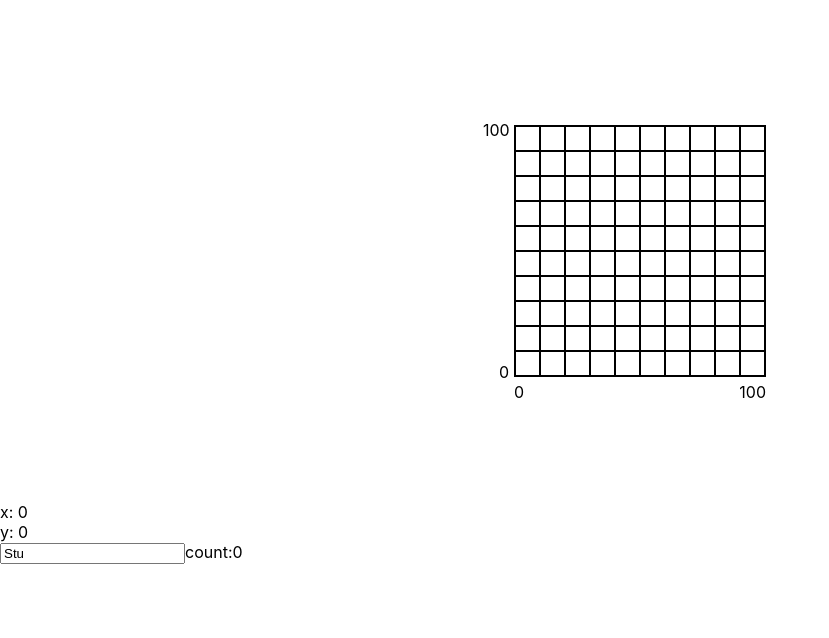
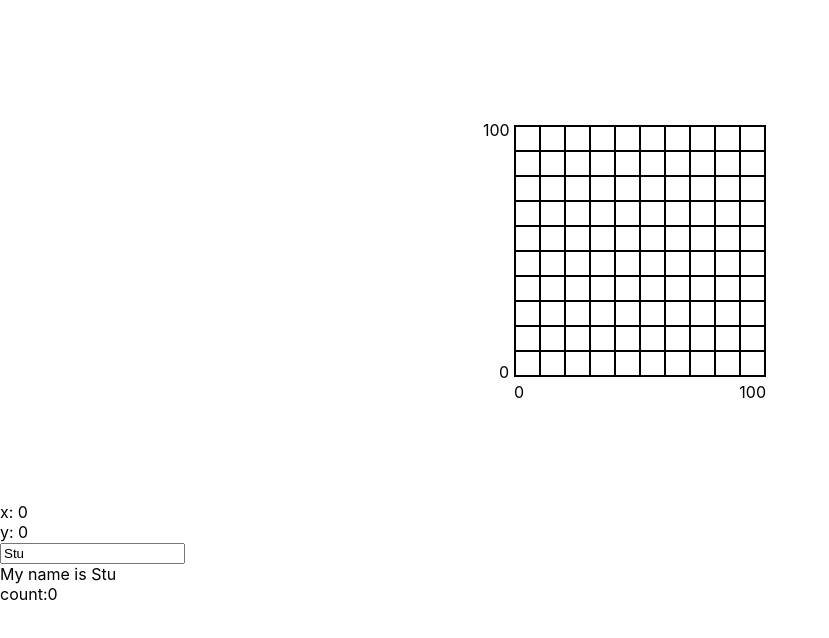
Before and after one commit to stujmar/regression-cluster-fe, a React (Create React App) app: page / in a window 1280 px wide. Shown: the top 638 px of the page, without its empty margins (0-829 px from the left). Built offline with nearby package versions, Linux system fonts and the light colour scheme.

Commit message:
[sm] made two way binding of input show up in div on screen for useRef testing

```diff
--- a/src/components/MyRef.js
+++ b/src/components/MyRef.js
@@ -10,6 +10,7 @@ const MyRef = () => {
     return (
         <>
             <input value={name} onChange={e => setName(e.target.value)}/>
+            <div>My name is {name}</div>
             count:{renderCount}
         </>)
 }
```
